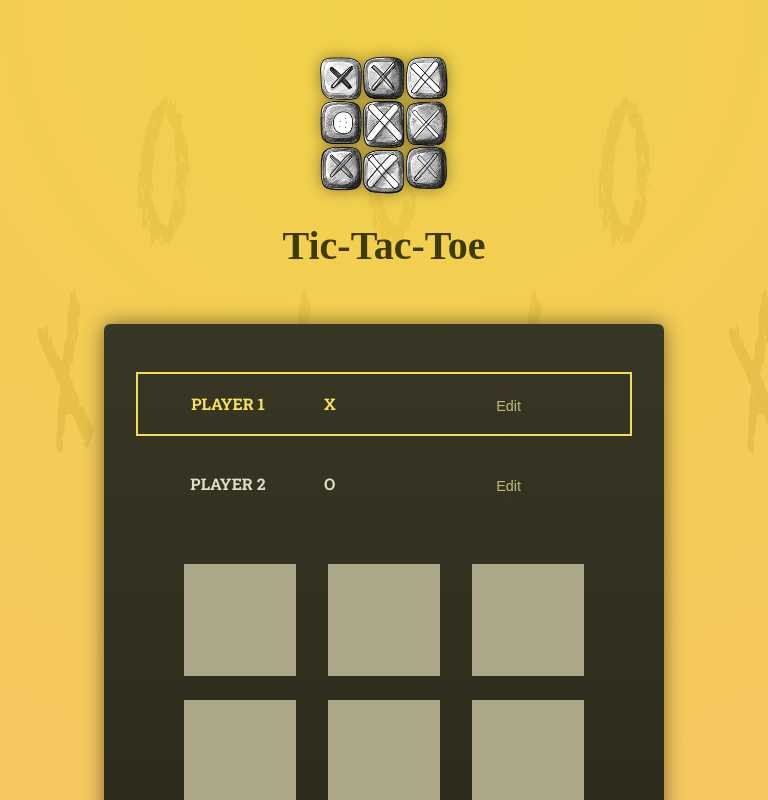
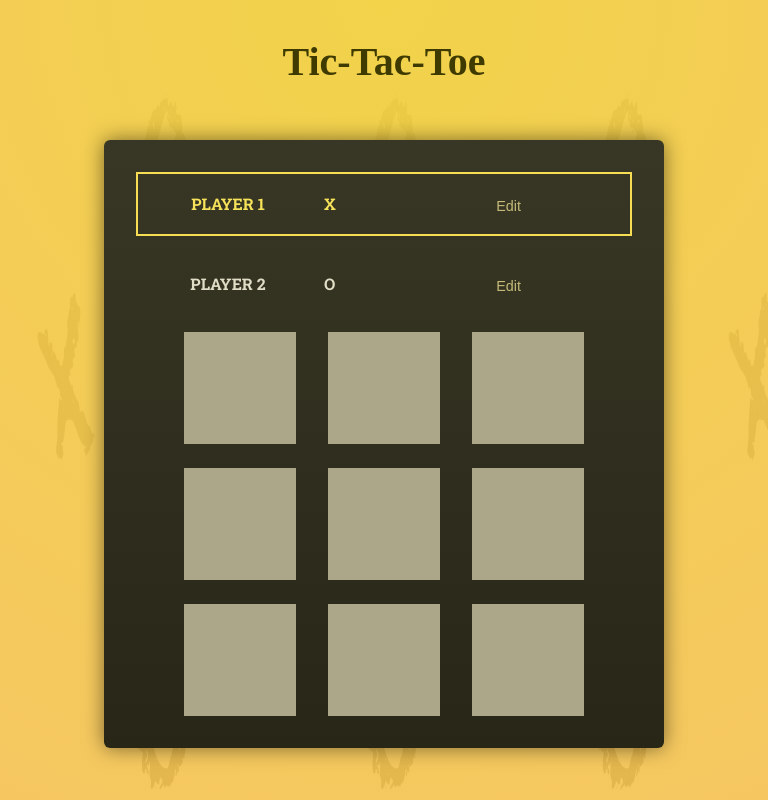
Before and after one commit to liaopeichen/react-tic-tac-toe, a React (Vite) app: page / in a window 768 px wide. Shown: the top 800 px of the page. Built offline with nearby package versions, Linux system fonts and the light colour scheme; a web font is replaced by a local one.

Commit message:
fix: update responsive design settings for 768px breakpoint

```diff
--- a/src/index.css
+++ b/src/index.css
@@ -478,14 +478,20 @@ ol {
 }
 
 @media only screen and (min-width: 577px) and (max-width: 768px) {
+  header img {
+    display: none;
+  }
+
   header h1 {
     font-size: 2.5rem;
+    margin: 2rem auto 1rem auto;
   }
 
   #players {
     flex-direction: column;
     gap: 1rem;
     align-items: center;
+    margin-top: 0;
   }
 
   #players li {
@@ -522,6 +528,7 @@ ol {
 
   #game-board {
     gap: 1.5rem;
+    margin: 0;
   }
 
   #game-board button {
```
